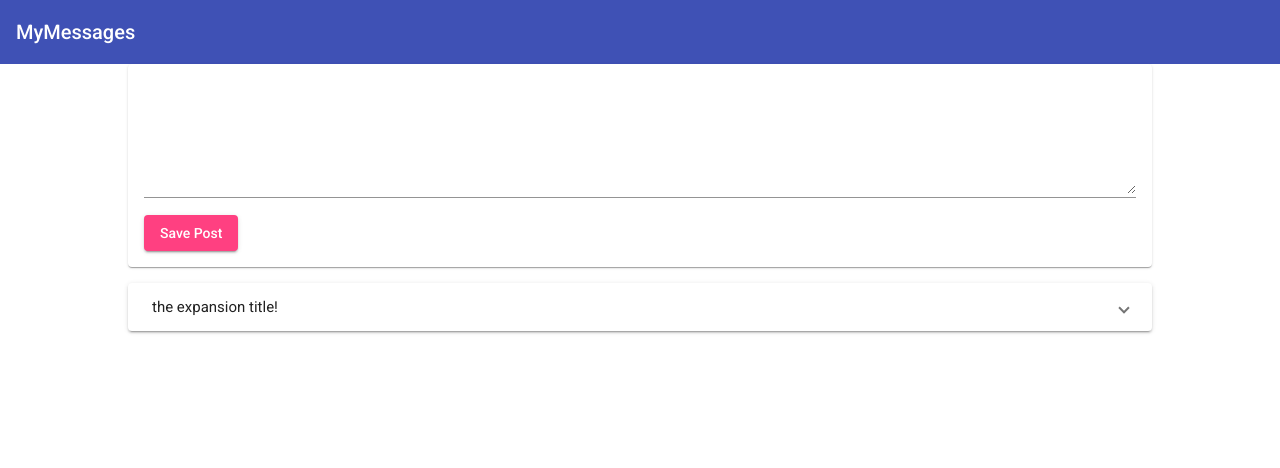
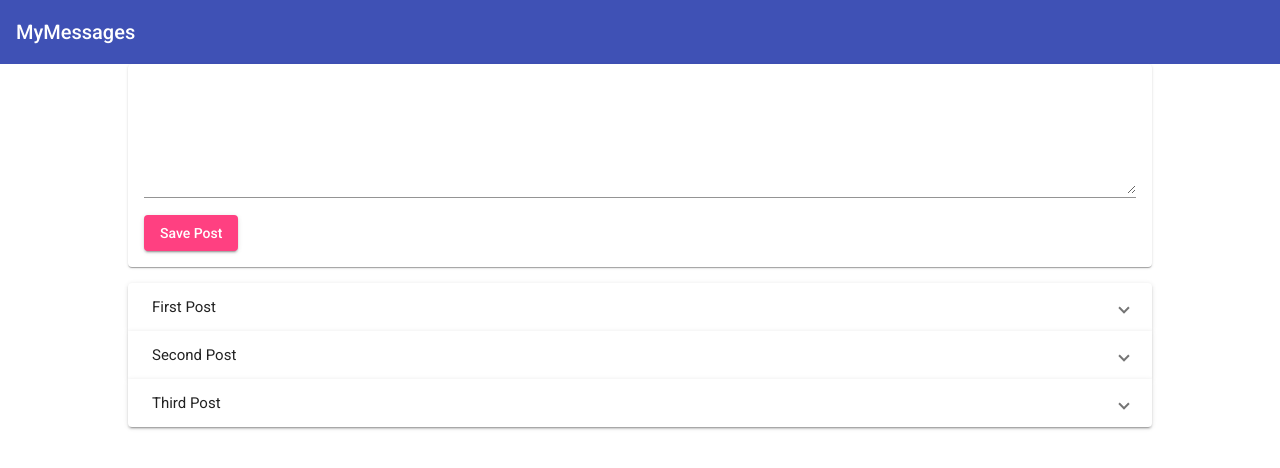
Before and after one commit to AJ14314/Mean_Stack_Code, an Angular app: page / in a window 1280 px wide. Shown: the top 468 px of the page. Built offline with nearby package versions, Linux system fonts and the light colour scheme.

Commit message:
changes added to post-list-component

```diff
--- a/src/app/posts/post-list/post-list.component.html
+++ b/src/app/posts/post-list/post-list.component.html
@@ -1,8 +1,10 @@
-<mat-accordion>
-  <mat-expansion-panel>
+<mat-accordion multi="false ">
+  <!--need to loop-->
+  <mat-expansion-panel *ngFor="let post of posts">
     <mat-expansion-panel-header>
-      the expansion title!
+      {{ post.title }}
     </mat-expansion-panel-header>
-    <p>I am an expansion panel</p>
+    <p>{{ post.content }}</p>
   </mat-expansion-panel>
+  <!--need to loop-->
 </mat-accordion>
--- a/src/app/posts/post-list/post-list.component.ts
+++ b/src/app/posts/post-list/post-list.component.ts
@@ -7,8 +7,8 @@ import { Component, OnInit } from '@angular/core';
 })
 export class PostListComponent {
   posts = [
-    { title: 'First Post', conntent: `this is first post` },
-    { title: 'Second Post', conntent: `this is Second post` },
-    { title: 'Third Post', conntent: `this is Third post` },
+    { title: 'First Post', content: `this is first post` },
+    { title: 'Second Post', content: `this is Second post` },
+    { title: 'Third Post', content: `this is Third post` },
   ];
 }
```
